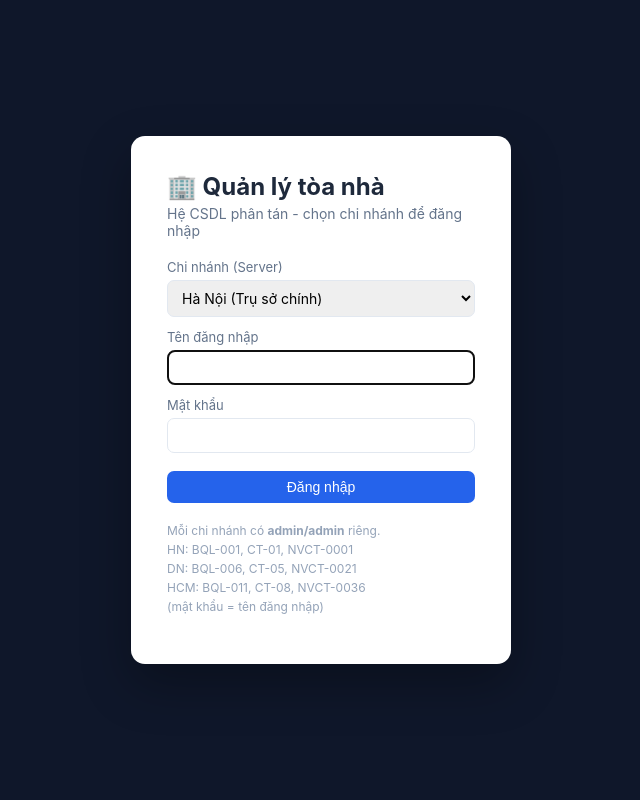
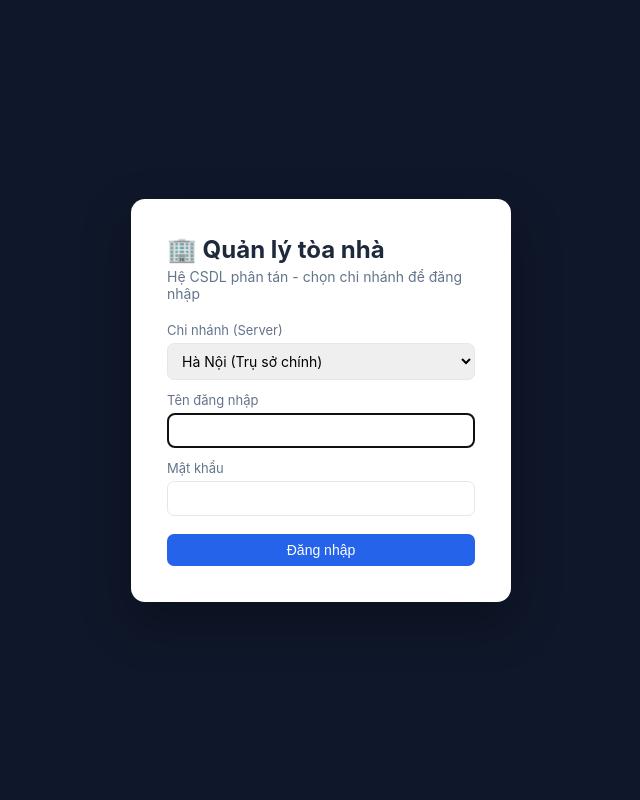
Before and after one commit to tungdv24/PTIT-CSDL, a Flask app: page /login in a window 1280 px wide. Shown: the whole page, without its empty margins (319-959 px from the left). Run offline with Flask 3, Linux system fonts and the light colour scheme.

Commit message:
Bo dong goi y tai khoan mau tren trang login

```diff
--- a/distributed/flask-dist/app/templates/login.html
+++ b/distributed/flask-dist/app/templates/login.html
@@ -21,13 +21,6 @@
       <input name="password" type="password" required>
       <button class="btn" style="width:100%;margin-top:18px;">Đăng nhập</button>
     </form>
-    <p style="color:#94a3b8;font-size:12px;margin-top:18px;line-height:1.6;">
-      Mỗi chi nhánh có <b>admin/admin</b> riêng.<br>
-      HN: BQL-001, CT-01, NVCT-0001<br>
-      DN: BQL-006, CT-05, NVCT-0021<br>
-      HCM: BQL-011, CT-08, NVCT-0036<br>
-      (mật khẩu = tên đăng nhập)
-    </p>
   </div>
 </div>
 {% endblock %}
```
